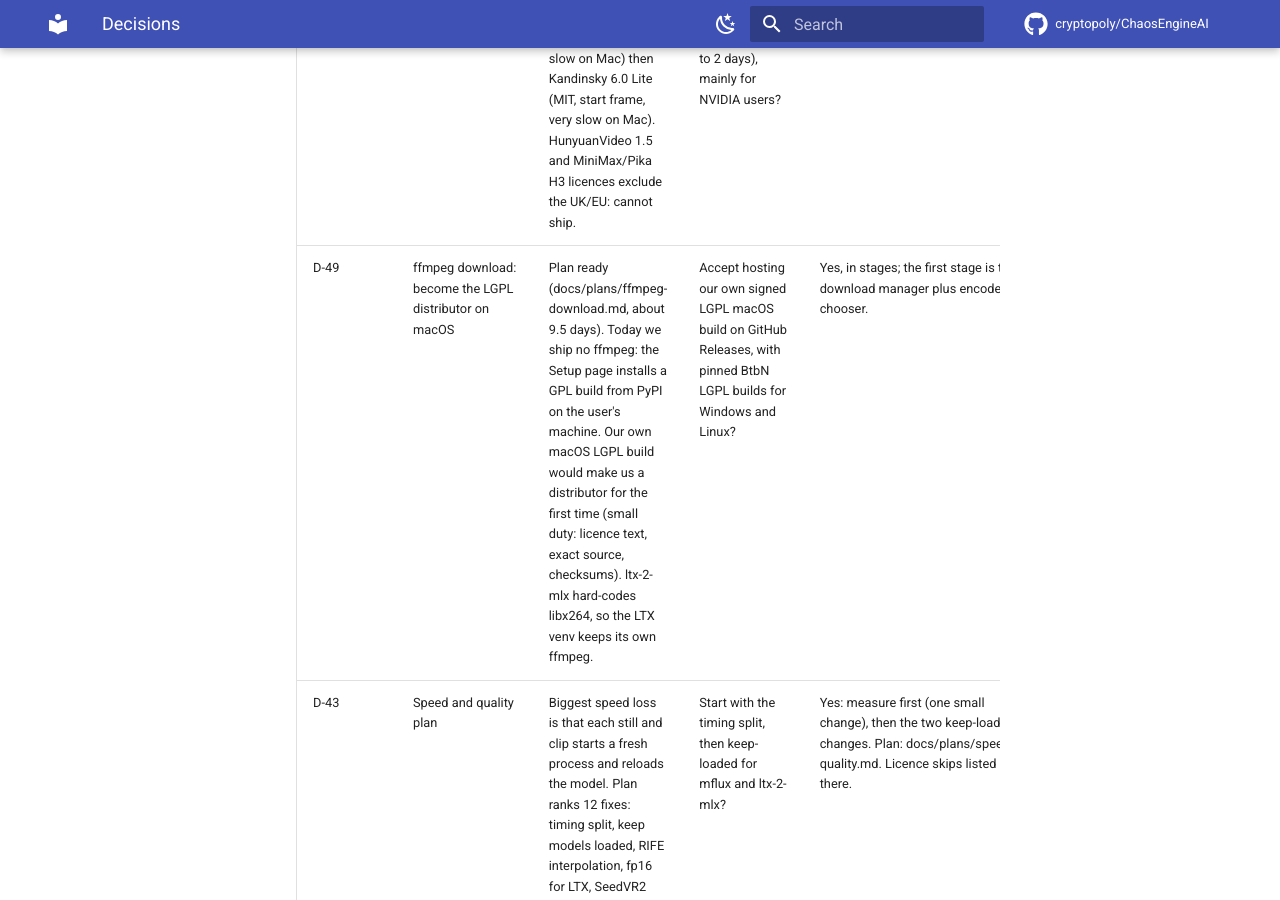
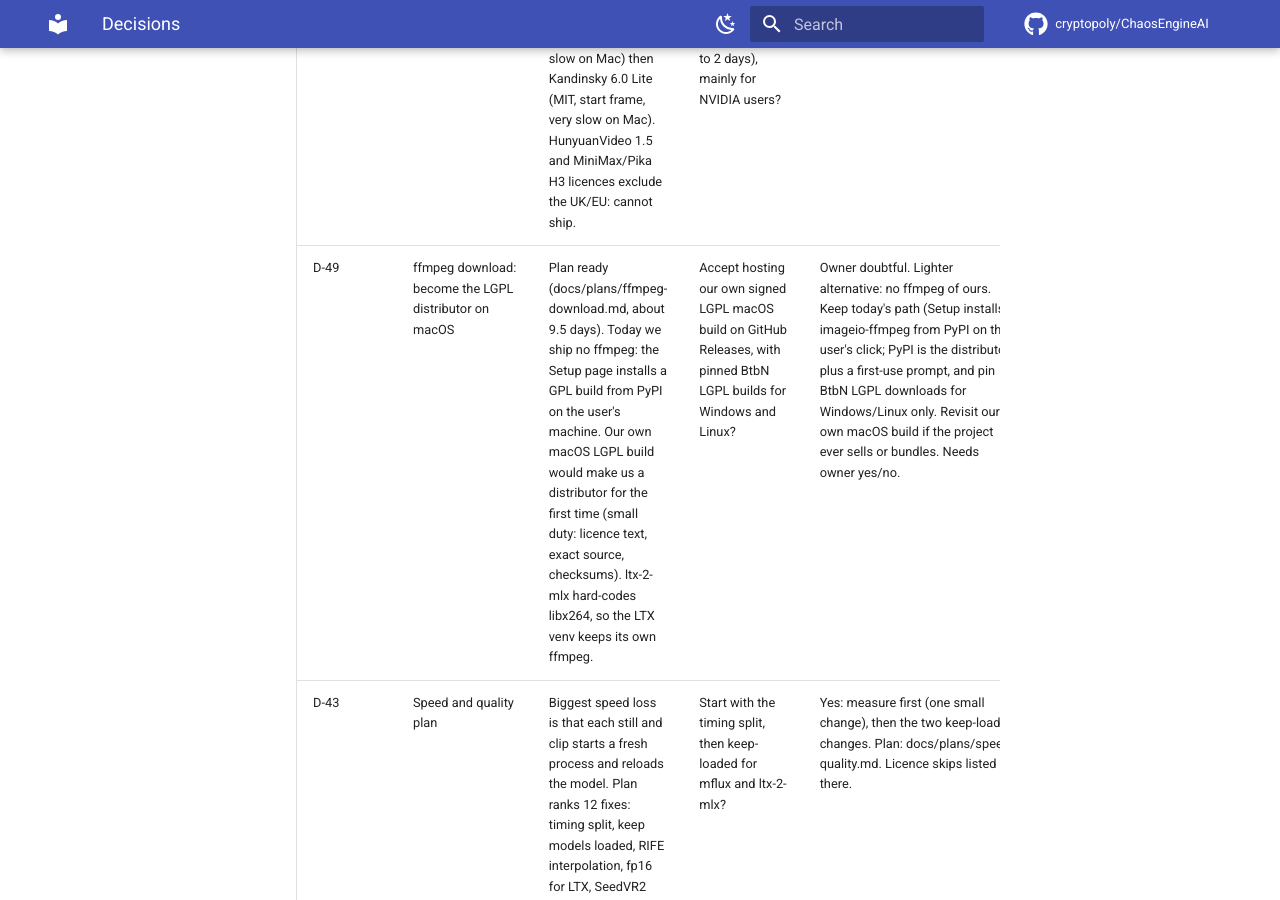
Before and after one commit to cryptopoly/ChaosEngineAI, an MkDocs documentation site: the page built from docs/hub/decisions.md, in a window 1280 px wide and 900 px high, scrolled down 580 px. Built offline with MkDocs 1.6.1 and Material for MkDocs 9.7.7, drawn with Linux system fonts in a browser that asks for light colours; comment, search, counter and statistics services are not loaded.

Commit message:
docs(hub): owner notes on D-47 D-48 D-49

```diff
--- a/docs/hub/decisions.md
+++ b/docs/hub/decisions.md
@@ -11,8 +11,8 @@
 | ID | Decision | ELI5 | Question for Dan | Recommendation | Status | Date | Links |
 |---|---|---|---|---|---|---|---|
 | D-46 | Plan the remaining work and build v2 (home studio and agent bridge) | Owner asked 2026-11-07 for a plan of what is left plus a v2 of the studio and the agent bridge, then implementation. | Plan first, then build the streams that are safe to run in parallel? | Yes: docs/plans/remaining-and-v2.md, owner tests Windows/remote after a solid build. | open | 2026-11-07 | [plan](https://github.com/cryptopoly/ChaosEngineAI/blob/plan/remaining-and-v2/docs/plans/remaining-and-v2.md) |
-| D-48 | Next video models for storyboard clips (D-40 follow-up) | Wan 2.2 I2V (Apache 2.0, start and end frame, already in catalog, slow on Mac) then Kandinsky 6.0 Lite (MIT, start frame, very slow on Mac). HunyuanVideo 1.5 and MiniMax/Pika H3 licences exclude the UK/EU: cannot ship. | Wire Wan 2.2 I2V for storyboard clips (about 1 to 2 days), mainly for NVIDIA users? | Yes, after v2 wave 1. | open | 2026-11-07 | [research](https://github.com/cryptopoly/ChaosEngineAI/blob/feat/home-studio/docs/research/new-video-models.md) |
-| D-49 | ffmpeg download: become the LGPL distributor on macOS | Plan ready (docs/plans/ffmpeg-download.md, about 9.5 days). Today we ship no ffmpeg: the Setup page installs a GPL build from PyPI on the user's machine. Our own macOS LGPL build would make us a distributor for the first time (small duty: licence text, exact source, checksums). ltx-2-mlx hard-codes libx264, so the LTX venv keeps its own ffmpeg. | Accept hosting our own signed LGPL macOS build on GitHub Releases, with pinned BtbN LGPL builds for Windows and Linux? | Yes, in stages; the first stage is the download manager plus encoder chooser. | open | 2026-11-07 | [plan](https://github.com/cryptopoly/ChaosEngineAI/blob/feat/home-studio/docs/plans/ffmpeg-download.md) |
+| D-48 | Next video models for storyboard clips (D-40 follow-up) | Wan 2.2 I2V (Apache 2.0, start and end frame, already in catalog, slow on Mac) then Kandinsky 6.0 Lite (MIT, start frame, very slow on Mac). HunyuanVideo 1.5 and MiniMax/Pika H3 licences exclude the UK/EU: cannot ship. | Wire Wan 2.2 I2V for storyboard clips (about 1 to 2 days), mainly for NVIDIA users? | Yes, after v2 wave 1. | decided (owner 2026-11-08: wire Wan 2.2 I2V for other users, low priority; keep LTX default and label Wan slow on Mac) | 2026-11-07 | [research](https://github.com/cryptopoly/ChaosEngineAI/blob/feat/home-studio/docs/research/new-video-models.md) |
+| D-49 | ffmpeg download: become the LGPL distributor on macOS | Plan ready (docs/plans/ffmpeg-download.md, about 9.5 days). Today we ship no ffmpeg: the Setup page installs a GPL build from PyPI on the user's machine. Our own macOS LGPL build would make us a distributor for the first time (small duty: licence text, exact source, checksums). ltx-2-mlx hard-codes libx264, so the LTX venv keeps its own ffmpeg. | Accept hosting our own signed LGPL macOS build on GitHub Releases, with pinned BtbN LGPL builds for Windows and Linux? | Owner doubtful. Lighter alternative: no ffmpeg of ours. Keep today's path (Setup installs imageio-ffmpeg from PyPI on the user's click; PyPI is the distributor) plus a first-use prompt, and pin BtbN LGPL downloads for Windows/Linux only. Revisit our own macOS build if the project ever sells or bundles. Needs owner yes/no. | open | 2026-11-07 | [plan](https://github.com/cryptopoly/ChaosEngineAI/blob/feat/home-studio/docs/plans/ffmpeg-download.md) |
 | D-43 | Speed and quality plan | Biggest speed loss is that each still and clip starts a fresh process and reloads the model. Plan ranks 12 fixes: timing split, keep models loaded, RIFE interpolation, fp16 for LTX, SeedVR2 upscale, Z-Image through mflux, voice chunking. | Start with the timing split, then keep-loaded for mflux and ltx-2-mlx? | Yes: measure first (one small change), then the two keep-loaded changes. Plan: docs/plans/speed-quality.md. Licence skips listed there. | open | 2026-11-07 | [plan](https://github.com/cryptopoly/ChaosEngineAI/blob/feat/home-studio/docs/plans/speed-quality.md) |
 | D-44 | M4 Max timings vs competition | Image and LTX video are in line with the fastest Mac runtimes; music is faster than other Mac reports; Wan video (diffusers on MPS) and old bf16 LTX rows are slower; voice is fast but only Kokoro. | Hide or retime the slow bf16 LTX rows on 64 GB Macs and test an MLX path for Wan? | Yes to both, after D-43's timing split. Report: docs/research/m4max-generation-times.md. | open | 2026-11-07 | [report](https://github.com/cryptopoly/ChaosEngineAI/blob/feat/home-studio/docs/research/m4max-generation-times.md) |
 | D-42 | Chat back at the top of the sidebar | Chat is the most used tab; it goes above the Make section again. | | Done: Dashboard, Chat, then Make, then Run (Benchmarks, Tools). | decided | 2026-11-07 | |
```
